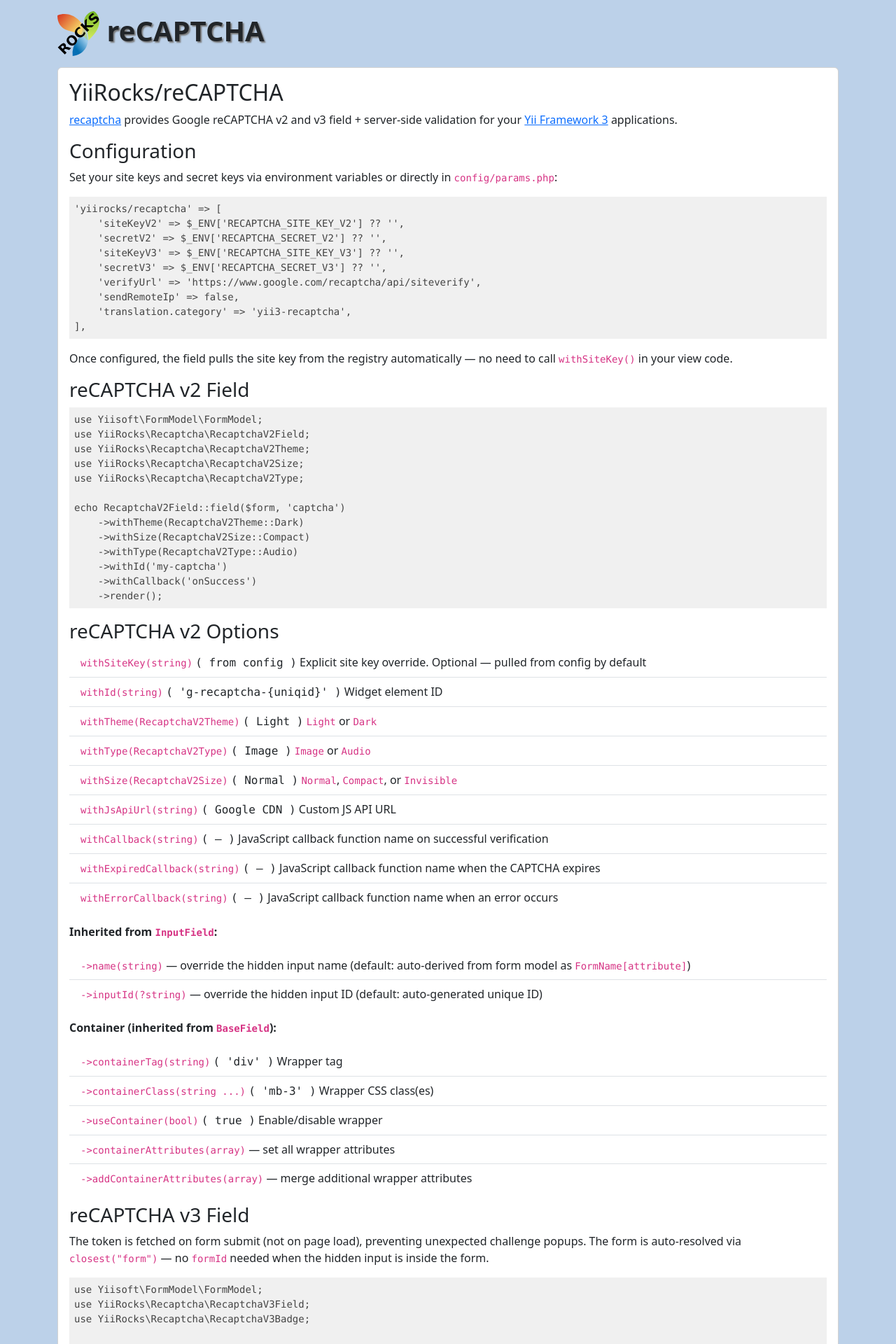
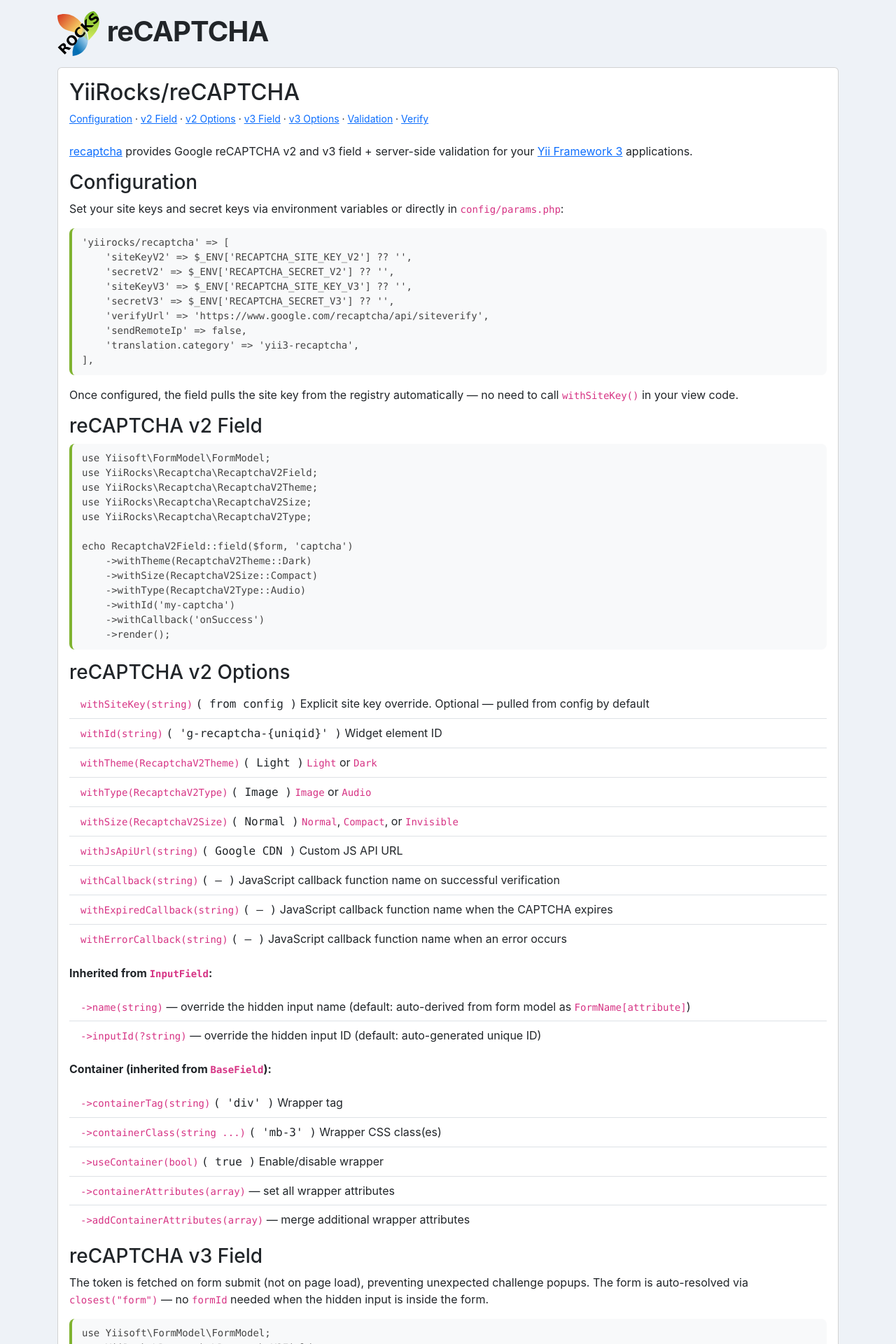
Before and after one commit to YiiRocks/YiiRocks.github.io, a Jekyll site: the page built from recaptcha/index.html, in a window 1280 px wide. Shown: the top 1920 px of the page at 70% size. Built offline with Jekyll 4.4.1, drawn with Linux system fonts in a browser that asks for light colours; a style sheet for code colours, icons or effects is not loaded.

Commit message:
Visual refresh: refined palette, accordion styling, code blocks, typography, ToC
- site.scss: soft gray-blue background, system font stack, accordion with
  rounded cards + shadows, code blocks with Yii green left border
- highlight.js theme: default → github
- main page: lead paragraph hero under title
- footer badges: flex-wrap with gap spacing
- recaptcha docs: section IDs + sticky ToC nav

```diff
--- a/_includes/footer.html
+++ b/_includes/footer.html
@@ -4,7 +4,7 @@
 {% capture packagist_url %}https://img.shields.io/packagist/v/{{ p.package }}.svg{% endcapture %}
 <div class="card-footer d-flex justify-content-between">
     <code class="{{ code_class }}">composer require {{ p.package }}</code>
-    <div class="text-end">
+    <div class="text-end d-flex flex-wrap gap-1 justify-content-end">
         {% include badge.html url=packagist_url alt="Packagist Version" %}
         {% if p.qlty_id %}
             {% if p.qlty_type == "uuid" %}
--- a/_layouts/default.html
+++ b/_layouts/default.html
@@ -10,7 +10,7 @@
         <link rel="alternate icon" href="/assets/images/favicon.ico">
         <link rel="apple-touch-icon" href="/assets/images/logo-180.png">
         <link href="//cdn.jsdelivr.net/npm/bootstrap/dist/css/bootstrap.min.css" rel="stylesheet">
-        <link rel="stylesheet" href="//cdn.jsdelivr.net/gh/highlightjs/cdn-release/build/styles/default.min.css">
+        <link rel="stylesheet" href="//cdn.jsdelivr.net/gh/highlightjs/cdn-release/build/styles/github.min.css">
         <link rel="stylesheet" href="/assets/css/site.css">
     </head>
     <body class="d-flex flex-column h-100">
--- a/assets/css/site.scss
+++ b/assets/css/site.scss
@@ -1,19 +1,55 @@
 ---
 ---
 body {
-    background: #bcd1e9;
+    background: #eef2f7;
+    font-family: -apple-system, BlinkMacSystemFont, "Segoe UI", Roboto, "Helvetica Neue", Arial, sans-serif;
 }
 
 main {
     padding-bottom: 1.5rem;
 }
 
-.text-shadow {
-    text-shadow: 2px 2px 2px #777;
+h1 strong {
+    letter-spacing: -.02em;
+}
+
+.lead {
+    font-size: 1.15rem;
+    color: #555;
+}
+
+.accordion-item {
+    border: none;
+    margin-bottom: .5rem;
+    border-radius: .5rem !important;
+    box-shadow: 0 1px 4px rgba(0, 0, 0, .08);
+    overflow: hidden;
+}
+
+.accordion-item:first-of-type,
+.accordion-item:last-of-type {
+    border-radius: .5rem !important;
+}
+
+.accordion-button {
+    font-weight: 600;
+    font-size: 1.1rem;
+    background: #fff;
+}
+
+.accordion-button:not(.collapsed) {
+    background: #fff;
+    color: #333;
+    box-shadow: none;
 }
 
 .accordion-button:focus {
     box-shadow: none;
+    border-color: rgba(0, 0, 0, .125);
+}
+
+.accordion-body {
+    background: #fafbfc;
 }
 
 .accordion-body,
@@ -29,11 +65,13 @@
 }
 
 pre code {
-    background: #f0f0f0;
+    border-radius: .5rem;
+    border-left: 4px solid #7fb330;
+    background: #f8f9fa;
     color: #444;
     display: block;
     overflow-x: auto;
-    padding: .5em;
+    padding: .75em 1em;
 }
 
 .card-footer {
--- a/index.html
+++ b/index.html
@@ -2,6 +2,8 @@
 layout: default
 title: Yii.Rocks
 ---
+
+<p class="lead text-center mb-4">PHP packages for the Yii Framework, crafted by Mr. 42.</p>
 
 <div class="accordion bg-transparent" id="accordion">
 {% for item in site.data.projects %}
--- a/recaptcha/index.html
+++ b/recaptcha/index.html
@@ -6,6 +6,15 @@
 <div class="card">
     <div class="card-body">
         <h2 class="card-title">YiiRocks/reCAPTCHA</h2>
+        <nav class="small mb-4">
+            <a href="#config">Configuration</a> &middot;
+            <a href="#v2-field">v2 Field</a> &middot;
+            <a href="#v2-options">v2 Options</a> &middot;
+            <a href="#v3-field">v3 Field</a> &middot;
+            <a href="#v3-options">v3 Options</a> &middot;
+            <a href="#validation">Validation</a> &middot;
+            <a href="#server">Verify</a>
+        </nav>
         <p>
             <a href="https://github.com/YiiRocks/recaptcha" class="text-nowrap">recaptcha</a>
             provides Google reCAPTCHA v2 and v3 field + server-side
@@ -13,7 +22,7 @@
             class="text-nowrap">Yii Framework 3</a> applications.
         </p>
 
-        <h3 class="card-title">Configuration</h3>
+        <h3 class="card-title" id="config">Configuration</h3>
         <p>
             Set your site keys and secret keys via environment variables
             or directly in <code>config/params.php</code>:
@@ -33,7 +42,7 @@
             <code>withSiteKey()</code> in your view code.
         </p>
 
-        <h3 class="card-title">reCAPTCHA v2 Field</h3>
+        <h3 class="card-title" id="v2-field">reCAPTCHA v2 Field</h3>
         <pre class="mb-3"><code class="php">use Yiisoft\FormModel\FormModel;
 use YiiRocks\Recaptcha\RecaptchaV2Field;
 use YiiRocks\Recaptcha\RecaptchaV2Theme;
@@ -48,7 +57,7 @@
     ->withCallback('onSuccess')
     ->render();</code></pre>
 
-        <h3 class="card-title">reCAPTCHA v2 Options</h3>
+        <h3 class="card-title" id="v2-options">reCAPTCHA v2 Options</h3>
         <ul class="list-group list-group-flush">
             <li class="list-group-item">
                 <code>withSiteKey(string)</code> <span class="font-monospace">( from config )</span>
@@ -120,7 +129,7 @@
             </li>
         </ul>
 
-        <h3 class="card-title mt-3">reCAPTCHA v3 Field</h3>
+        <h3 class="card-title mt-3" id="v3-field">reCAPTCHA v3 Field</h3>
         <p>
             The token is fetched on form submit (not on page load),
             preventing unexpected challenge popups. The form is auto-resolved
@@ -137,7 +146,7 @@
     ->withBadge(RecaptchaV3Badge::Hidden)
     ->render();</code></pre>
 
-        <h3 class="card-title">reCAPTCHA v3 Options</h3>
+        <h3 class="card-title" id="v3-options">reCAPTCHA v3 Options</h3>
         <ul class="list-group list-group-flush">
             <li class="list-group-item">
                 <code>withSiteKey(string)</code> <span class="font-monospace">( from config )</span>
@@ -208,7 +217,7 @@
             through <code>RecaptchaRegistry</code>).
         </p>
 
-        <h3 class="card-title mt-3">Validation</h3>
+        <h3 class="card-title mt-3" id="validation">Validation</h3>
         <p>Use attributes on your form model properties:</p>
         <pre class="mb-3"><code class="php">use YiiRocks\Recaptcha\RecaptchaV2Rule;
 use YiiRocks\Recaptcha\RecaptchaV3Rule;
@@ -261,7 +270,7 @@
             </li>
         </ul>
 
-        <h3 class="card-title">Server-Side Verification</h3>
+        <h3 class="card-title" id="server">Server-Side Verification</h3>
         <p>
             Use <code>RecaptchaClient</code> for manual verification:
         </p>
```
